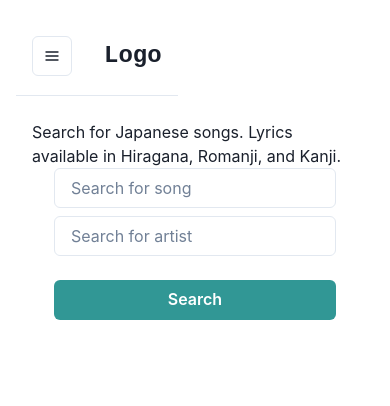
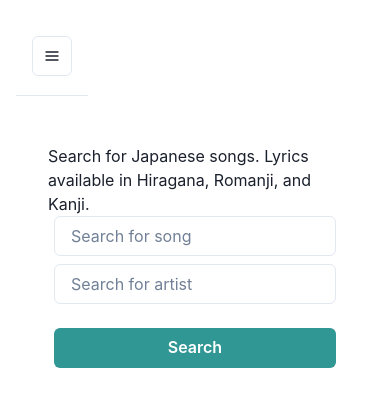
Before and after one commit to davidchen2001/karaokekana, a Next.js app: page / in a window 390 px wide. Shown: the top 406 px of the page. Built offline with nearby package versions, Linux system fonts and the light colour scheme.

Commit message:
make text responsive to sidebar

```diff
--- a/src/app/home/home.js
+++ b/src/app/home/home.js
@@ -18,10 +18,10 @@ function Home() {
         <GridItem rowSpan={2} colSpan={1}>
           <Sidebar />
         </GridItem>
-        <GridItem rowSpan={2} colSpan={2}>
+        <GridItem rowSpan={2} colSpan={2} ml={{ base: 0, md: 60 }} p="4">
           <Stack spacing={6}>
             <Container>
-              <Center>
+              <Center mt={2}>
                 Search for Japanese songs. Lyrics available in Hiragana,
                 Romanji, and Kanji.
               </Center>
--- a/src/app/sidebar/sidebar.js
+++ b/src/app/sidebar/sidebar.js
@@ -102,10 +102,6 @@ const MobileNav = ({ onOpen, ...rest }) => {
         aria-label="open menu"
         icon={<HamburgerIcon />}
       />
-
-      <Text fontSize="2xl" ml="8" fontFamily="monospace" fontWeight="bold">
-        Logo
-      </Text>
     </Flex>
   );
 };
--- a/src/app/song/[songName]/page.js
+++ b/src/app/song/[songName]/page.js
@@ -59,7 +59,7 @@ function Song() {
       <GridItem rowSpan={2} colSpan={1}>
         <Sidebar />
       </GridItem>
-      <GridItem rowSpan={2} colSpan={2}>
+      <GridItem rowSpan={2} colSpan={2} ml={{ base: 0, md: 60 }} p="4">
         <Center>
           <Tabs>
             <Center>
```
